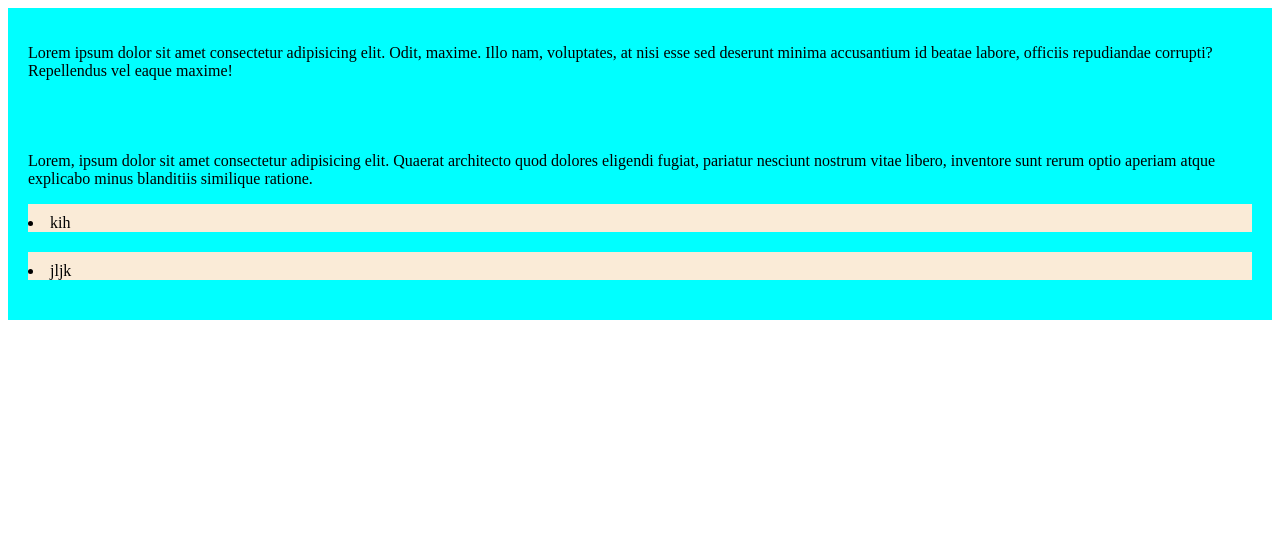
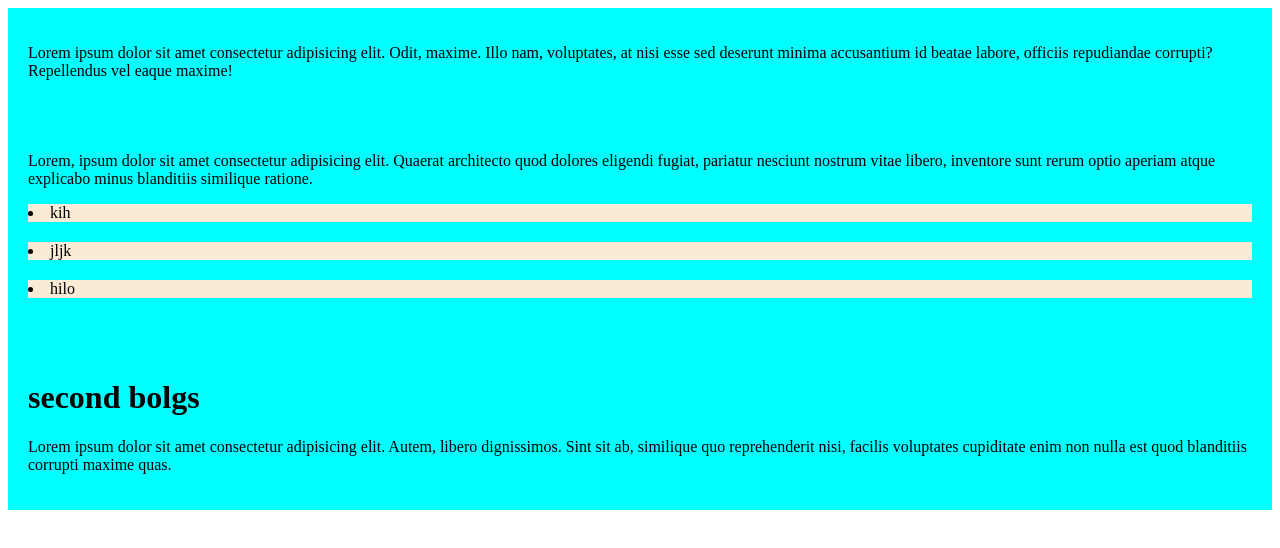
Before and after one commit to kinglavan70/my-simple-website, a plain HTML site: page index.html in a window 1280 px wide. Drawn offline with Linux system fonts and the light colour scheme.

Commit message:
addad a second bolgs push code

```diff
--- a/index.html
+++ b/index.html
@@ -11,9 +11,15 @@
       <p>Lorem ipsum dolor sit amet consectetur adipisicing elit. Odit, maxime. Illo nam, voluptates, at nisi esse sed deserunt minima accusantium id beatae labore, officiis repudiandae corrupti? Repellendus vel eaque maxime!</p>
     </div>
     <diV>
+
         <p>Lorem, ipsum dolor sit amet consectetur adipisicing elit. Quaerat architecto quod dolores eligendi fugiat, pariatur nesciunt nostrum vitae libero, inventore sunt rerum optio aperiam atque explicabo minus blanditiis similique ratione.</p>
         <li>kih</li>
         <li>jljk</li>
+        <li>hilo </li>
     </diV>
+    <div>
+        <h1>second bolgs</h1>
+        <p>Lorem ipsum dolor sit amet consectetur adipisicing elit. Autem, libero dignissimos. Sint sit ab, similique quo reprehenderit nisi, facilis voluptates cupiditate enim non nulla est quod blanditiis corrupti maxime quas.</p>
+    </div>
 </body>
 </html>
--- a/style/bolgs.css
+++ b/style/bolgs.css
@@ -5,5 +5,5 @@ div{
 li{
     background-color: antiquewhite;
      margin-bottom: 20px;
-     padding-top: 10px;
+
 }
```
